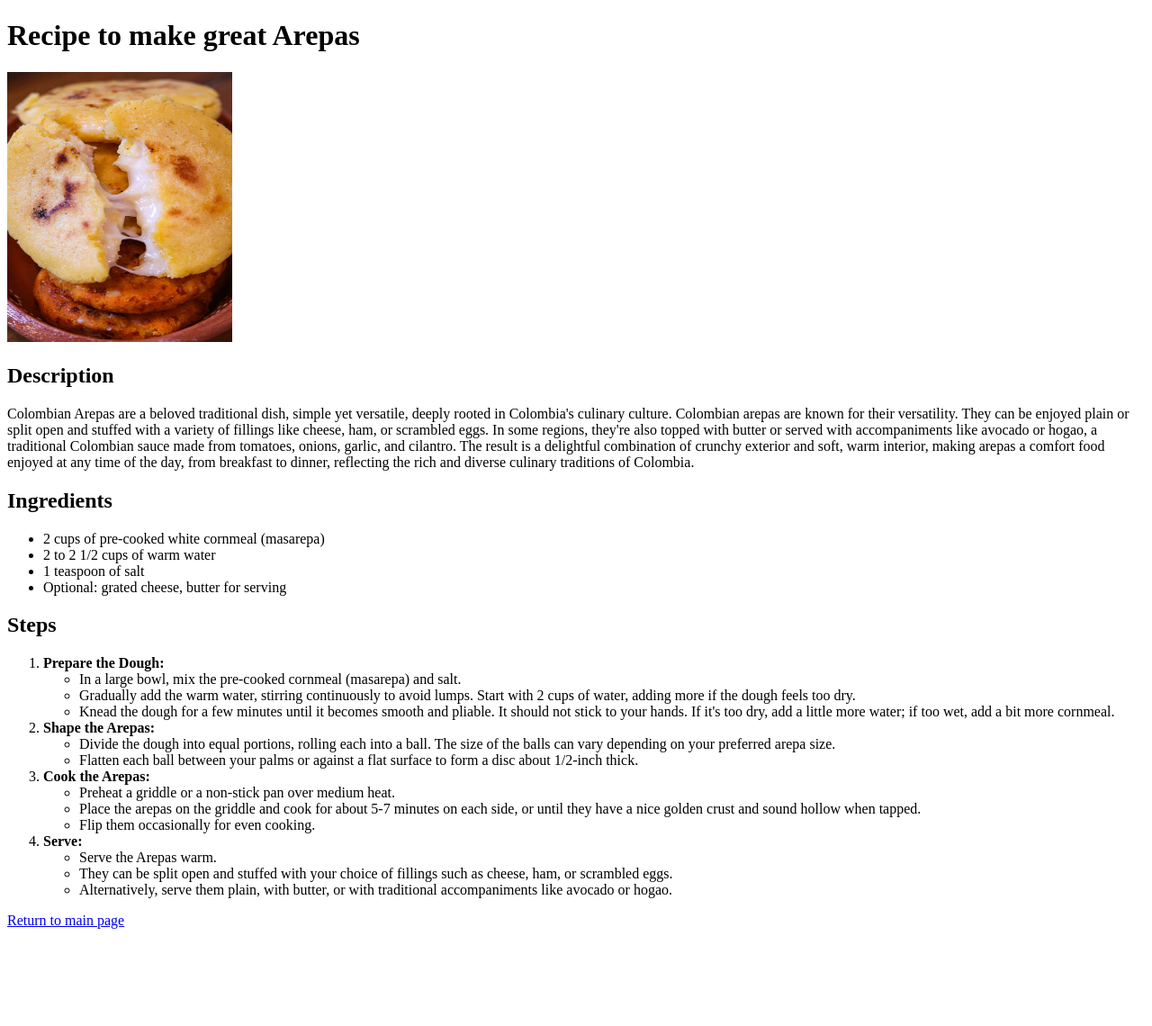
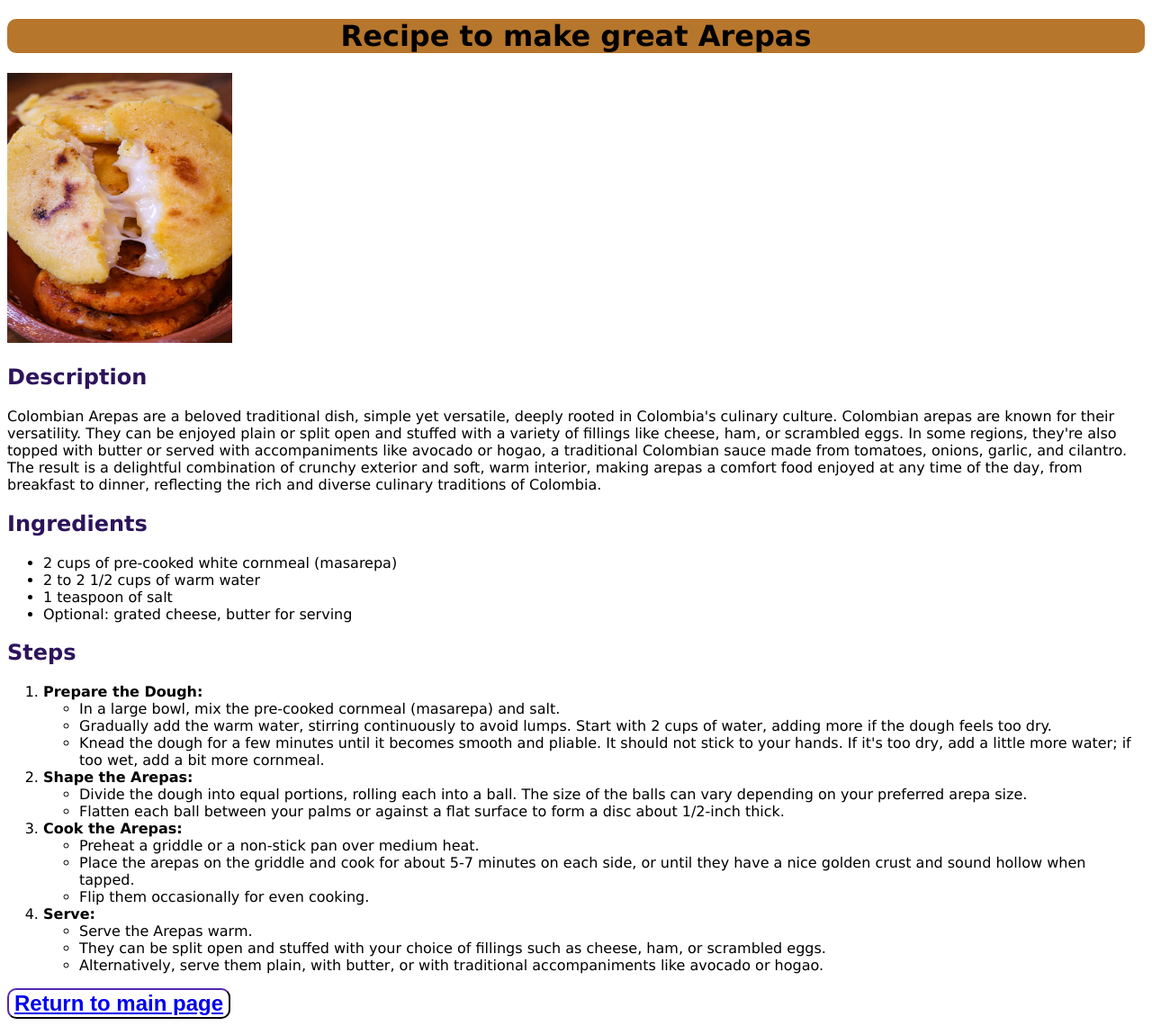
Before and after one commit to oscarpalominom/odin-recipes, a plain HTML site: page recipes/arepa.html in a window 1280 px wide. Shown: the whole page at 90% size. Before the commit the page ends 1040 px from the top, so only its background shows below. Drawn offline with Linux system fonts and the light colour scheme.

Commit message:
Add css style to the recipes
Added a bit of style to the Arepa, Moussaka and Shepherd's pie recipes.

```diff
--- a/recipes/arepa.html
+++ b/recipes/arepa.html
@@ -3,6 +3,7 @@
     <head>
         <meta charset="UTF-8">
         <title>Arepa recipe</title>
+        <link rel="stylesheet" href="../style.css">
     </head>
     <body>
         <h1>Recipe to make great Arepas</h1>
@@ -48,6 +49,8 @@
                 </ul>
             </li>
         </ol>
-        <a href="../index.html">Return to main page</a>
+        <button>
+            <a href="../index.html">Return to main page</a>
+        </button>
     </body>
 </html>
--- /dev/null
+++ b/style.css
@@ -0,0 +1,21 @@
+body{
+    font-family: Geneva, Tahoma, sans-serif
+}
+
+h1{
+    background-color: rgb(182, 118, 44);
+    border-radius: 10px;
+    text-align: center;
+}
+
+h2{
+    color: rgb(45, 20, 91);
+}
+
+button{
+    border-color: rgb(45, 20, 91);
+    background-color: #ffffff;
+    font-size: 24px;
+    font-weight: bold;
+    border-radius: 10px;
+}
```
Also changed, not shown: index.html (+2 -1 lines), recipes/moussaka.html (+4 -1 lines), recipes/shepherds.html (+4 -1 lines).
